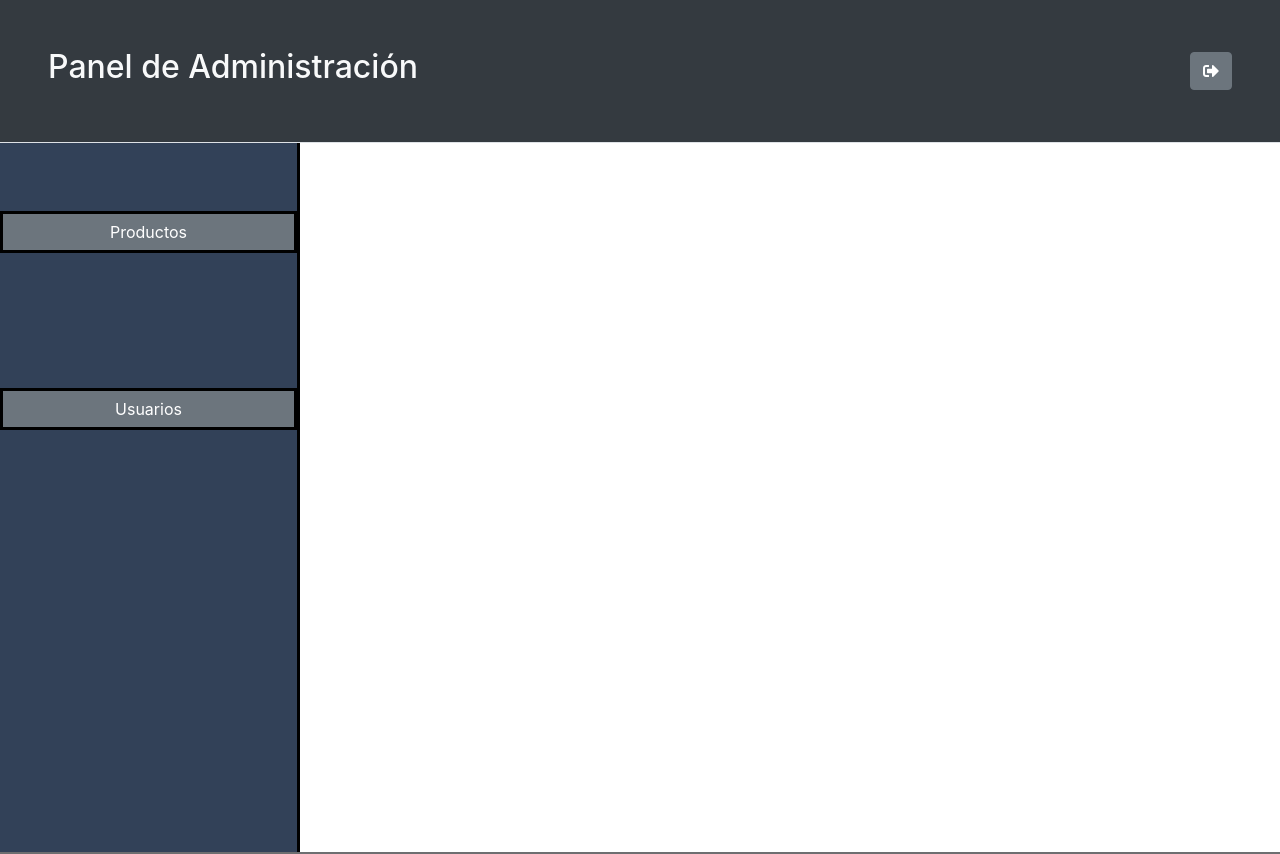
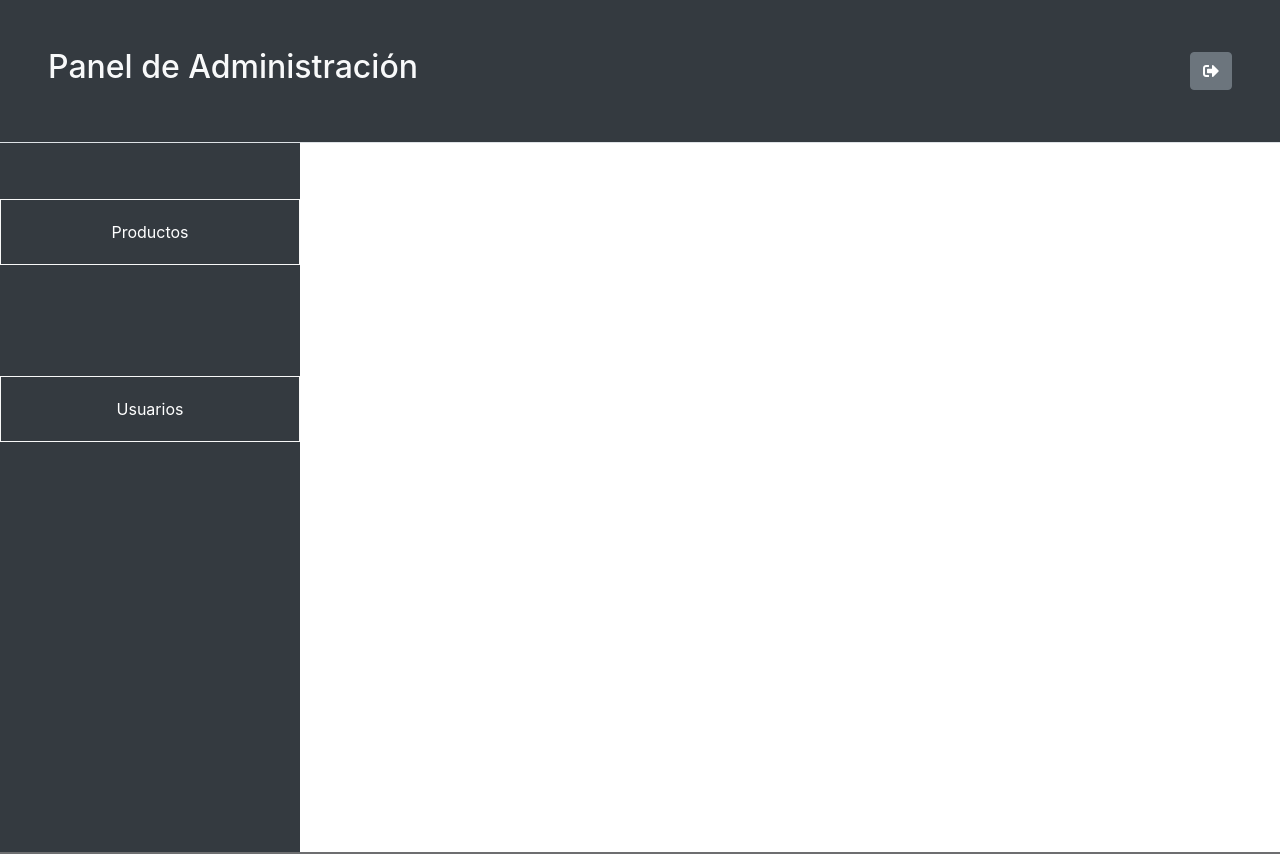
Before and after one commit to ConstanzaGalia/proyectoFinal-fontend, a React (Create React App) app: page /admin in a window 1280 px wide. Shown: the top 854 px of the page. Built offline with nearby package versions, Linux system fonts and the light colour scheme.

Commit message:
Agrego barra lateral en panel admin, rutas anidadas de user y products

```diff
--- /dev/null
+++ b/src/components/AdmProducts.jsx
@@ -0,0 +1,9 @@
+
+
+export default function AdmProducts() {
+  return (
+    <div className="container my-3">
+        <h1>Productos</h1>
+    </div>
+  )
+}
--- a/src/components/AdmSidebar.jsx
+++ b/src/components/AdmSidebar.jsx
@@ -1,4 +1,5 @@
 import { Button } from "react-bootstrap";
+import { NavLink } from "react-router-dom";
 
 export default function AdmSidebar() {
   return (
@@ -6,10 +7,10 @@ export default function AdmSidebar() {
       <div className="sideBar d-flex flex-column">
             <div className="abr-my h-100">
                 <div className="d-flex justify-content-center align-items-center h-25">
-                    <Button variant="secondary" className="sidebar-buttons">Productos</Button>
+                    <Button as={NavLink} to='/admin/products' variant="dark" className="sidebar-buttons">Productos</Button>
                 </div>
                 <div className="d-flex justify-content-center align-items-center h-25">
-                    <Button variant="secondary" className="sidebar-buttons">Usuarios</Button>
+                    <Button as={NavLink} to='/admin/users' variant="dark" className="sidebar-buttons">Usuarios</Button>
                 </div>
             </div>
         </div>
--- /dev/null
+++ b/src/components/AdmUsers.jsx
@@ -0,0 +1,8 @@
+
+export default function AdmUsers() {
+  return (
+    <div className="container my-3">
+        <h1>Usuarios</h1>
+    </div>
+  )
+}
--- a/src/css/admin.css
+++ b/src/css/admin.css
@@ -1,13 +1,12 @@
 .sideBar {
   height: 709px;
   width: 300px;
-  background-color: rgb(50, 65, 88);
-  border-right: 3px black solid;
+  background-color:#343a40;
 }
 .sidebar-buttons {
   width: 300px;
   border-radius: 0;
   color: white;
-  border-color: black;
-  border-width: 3px;
+  border-color: rgb(248, 248, 248);
+  padding: 20px;
 }
--- a/src/pages/Admin.jsx
+++ b/src/pages/Admin.jsx
@@ -1,6 +1,8 @@
-import { Switch } from "react-router-dom";
+import { Route, Switch } from "react-router-dom";
 import AdmNavtop from "../components/AdmNavtop";
+import AdmProducts from "../components/AdmProducts";
 import AdmSidebar from "../components/AdmSidebar";
+import AdmUsers from "../components/AdmUsers";
 import '../css/admin.css';
 
 
@@ -8,11 +10,19 @@ export default function Admin() {
   return (
     <>
       <AdmNavtop />
-      <AdmSidebar />
+      <div className="d-flex">
+        <AdmSidebar />
+          <Switch>
+          <Route path='/admin/users'>
+            <AdmUsers />
+          </Route>
+          <Route path='/admin/products'>
+            <AdmProducts />
+          </Route>
+          </Switch>
 
-      <Switch>
+      </div>
 
-      </Switch>
     </>
 
   );
```
